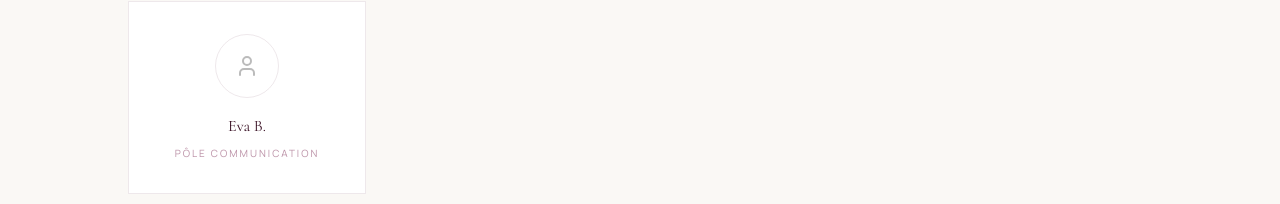
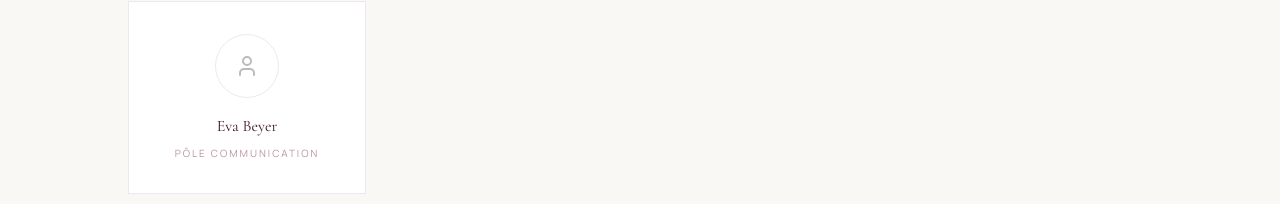
Before and after one commit to WineSociety-Lausanne/Wine-Society-Web, a Next.js app: page /team in a window 1280 px wide. Shown: the part 1728-1932 px from the top of the page. Built offline with nearby package versions, Linux system fonts and the light colour scheme; a web font is replaced by a local one.

Commit message:
Google HTML balise

```diff
--- a/src/app/layout.tsx
+++ b/src/app/layout.tsx
@@ -10,6 +10,9 @@ export const metadata: Metadata = {
   description: "Association d'œnologie de l'UNIL et de l'EPFL à Lausanne. Dégustations, concours internationaux et découverte du vin. Initier. Partager. Découvrir.",
   keywords: ["wine society", "oenologie", "UNIL", "EPFL", "Lausanne", "dégustation", "vin", "concours", "Left Bank Bordeaux Cup"],
   authors: [{ name: "Wine Society Lausanne" }],
+  verification: {
+    google: "ZsMjAUon5rOZlRz2c2SKdttOvUYSP8h7qDGGvTCNNw4",
+  },
   openGraph: {
     title: "Wine Society | UNIL · EPFL · Lausanne",
     description: "Association d'œnologie de l'UNIL et de l'EPFL. Dégustations bimensuelles, concours internationaux et visites de domaines.",
--- a/src/app/team/page.tsx
+++ b/src/app/team/page.tsx
@@ -29,7 +29,7 @@ const membres = [
   { nameKey: "memberEvent", name: "Elsa Martiolini", fallbackRole: "Pôle Événements" },
   { nameKey: "memberEvent", name: "Youenn Boloré", fallbackRole: "Pôle Événements" },
   { nameKey: "memberEvent", name: "Hippolyte Richard", fallbackRole: "Pôle Événements" },
-  { nameKey: "memberComm", name: "Eva B.", fallbackRole: "Pôle Communication" },
+  { nameKey: "memberComm", name: "Eva Beyer", fallbackRole: "Pôle Communication" },
 ];
 
 export default function TeamPage() {
```
